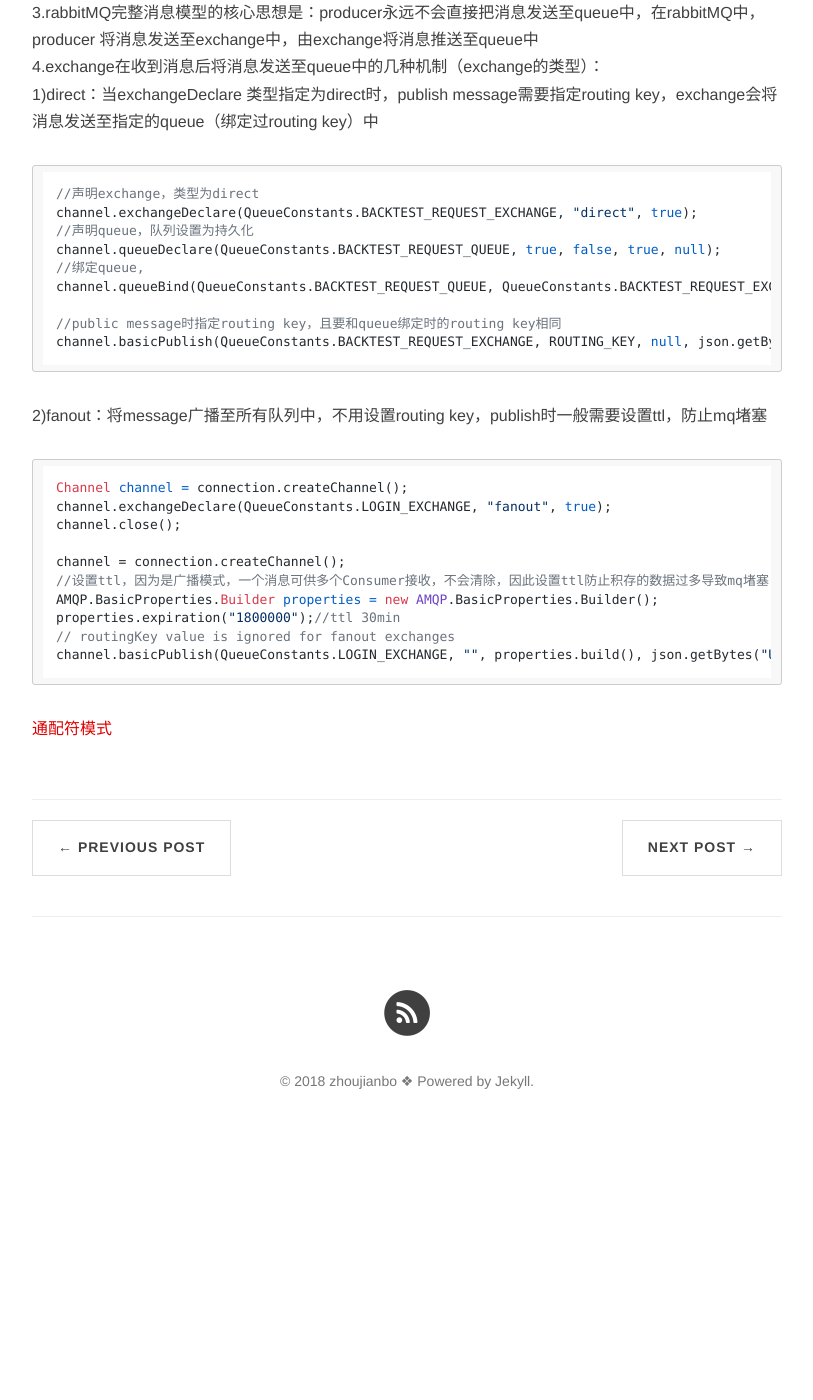
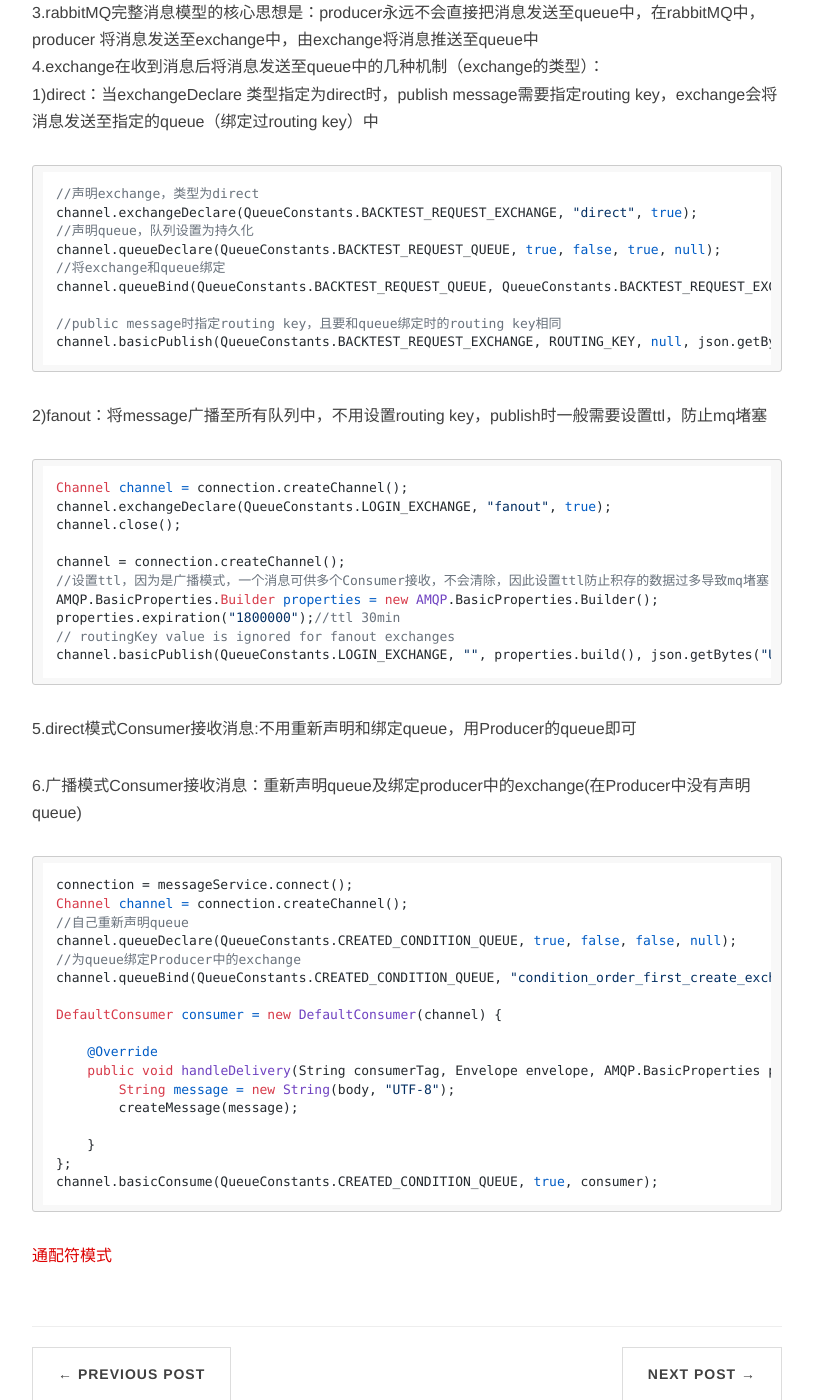
Before and after one commit to ZhouJianBoPro/ZhouJianBoPro.github.io, a Jekyll site: the page built from _posts/2018-03-16-rabbitmq.md, in a window 1280 px wide and 1400 px high, scrolled down 6567 px. Shown: the whole window, without its empty margins (233-1046 px from the left). Built offline with Jekyll 4.4.1, drawn with Linux system fonts in a browser that asks for light colours; nearby versions of some CDN libraries; comment, search, counter and statistics services are not loaded; before the commit the page ends 7726 px from its top, so only the background shows below that.

Commit message:
defalut commit；

````diff
--- a/_posts/2018-03-16-rabbitmq.md
+++ b/_posts/2018-03-16-rabbitmq.md
@@ -212,7 +212,7 @@ channel.basicQos(prefetchCount);
 channel.exchangeDeclare(QueueConstants.BACKTEST_REQUEST_EXCHANGE, "direct", true);
 //声明queue，队列设置为持久化
 channel.queueDeclare(QueueConstants.BACKTEST_REQUEST_QUEUE, true, false, true, null);
-//绑定queue,
+//将exchange和queue绑定
 channel.queueBind(QueueConstants.BACKTEST_REQUEST_QUEUE, QueueConstants.BACKTEST_REQUEST_EXCHANGE, ROUTING_KEY);
 
 //public message时指定routing key，且要和queue绑定时的routing key相同
@@ -231,6 +231,27 @@ properties.expiration("1800000");//ttl 30min
 // routingKey value is ignored for fanout exchanges
 channel.basicPublish(QueueConstants.LOGIN_EXCHANGE, "", properties.build(), json.getBytes("UTF-8"));
 ```
+5.direct模式Consumer接收消息:不用重新声明和绑定queue，用Producer的queue即可<br/>
 
+6.广播模式Consumer接收消息：重新声明queue及绑定producer中的exchange(在Producer中没有声明queue)
+```java
+connection = messageService.connect();
+Channel channel = connection.createChannel();
+//自己重新声明queue
+channel.queueDeclare(QueueConstants.CREATED_CONDITION_QUEUE, true, false, false, null);
+//为queue绑定Producer中的exchange
+channel.queueBind(QueueConstants.CREATED_CONDITION_QUEUE, "condition_order_first_create_exchange", "");
+
+DefaultConsumer consumer = new DefaultConsumer(channel) {
+
+    @Override
+    public void handleDelivery(String consumerTag, Envelope envelope, AMQP.BasicProperties properties, byte[] body) throws IOException {
+        String message = new String(body, "UTF-8");
+        createMessage(message);
+
+    }
+};
+channel.basicConsume(QueueConstants.CREATED_CONDITION_QUEUE, true, consumer);
+```
 
 <span id="topics"><font color="#dd0000">通配符模式</font><br /></span><br/>
````
